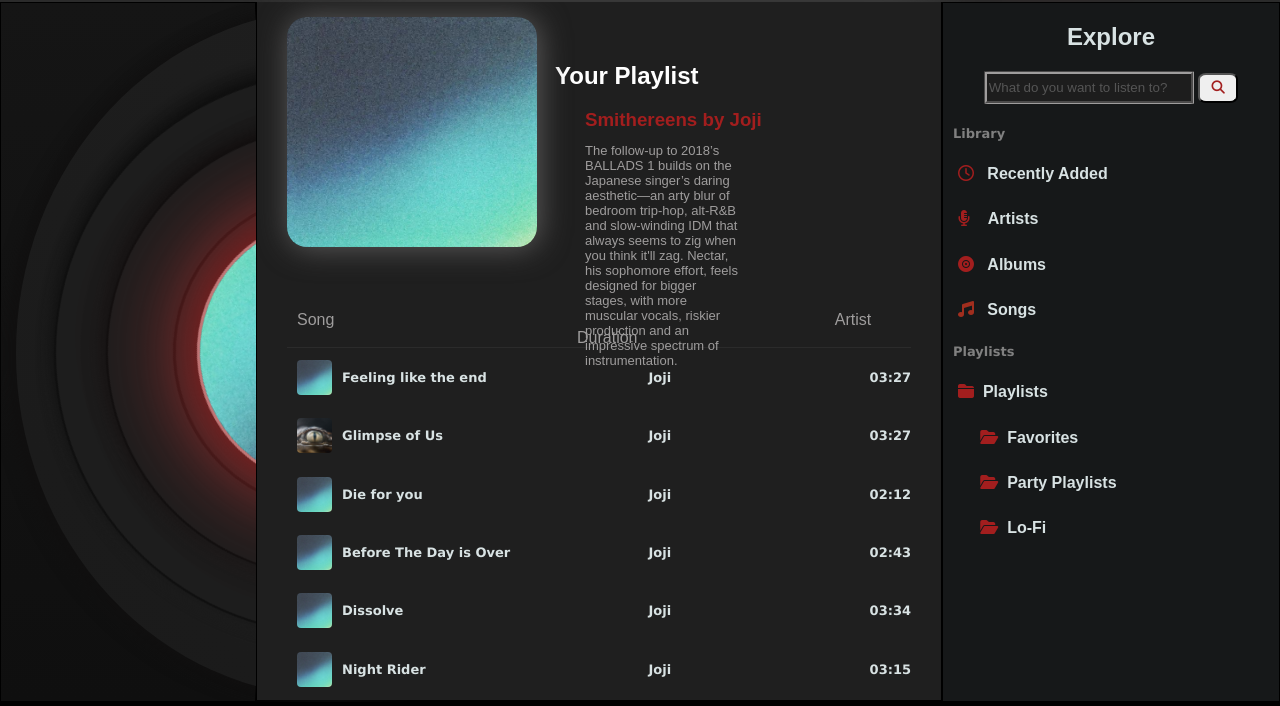
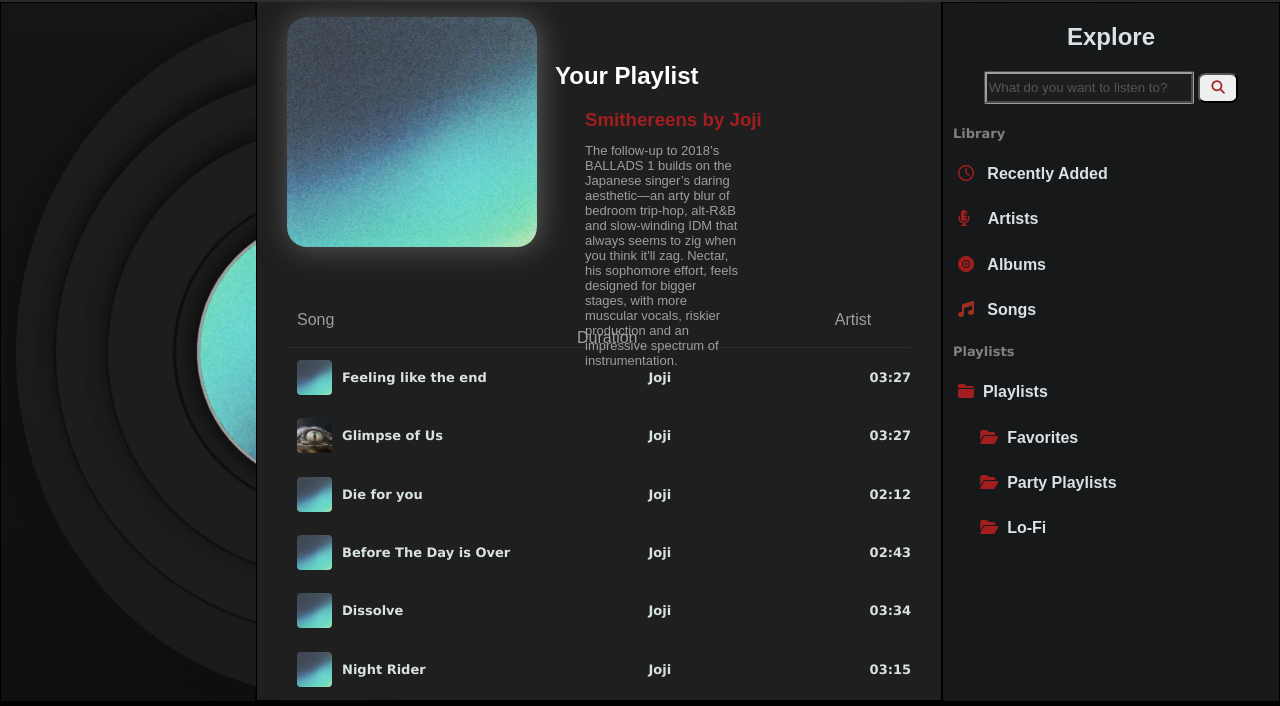
Before and after one commit to ashesbloom/music-webpage, a plain HTML site: page playlist/playlist2.html in a window 1280 px wide. Shown: the part 94-800 px from the top of the page. Drawn offline with Linux system fonts and the light colour scheme.

Commit message:
fixed shadow bug!

```diff
--- a/style/playlist.css
+++ b/style/playlist.css
@@ -107,7 +107,7 @@
         border-radius: 50%;
         width: 33vh;
         height: 33vh;
-        box-shadow: 0 0 100px #f13c3c;
+        /*box-shadow: 0 0 100px #f13c3c;*/
     }
 }
 .inner_s{ /*album cover goes here*/
```
